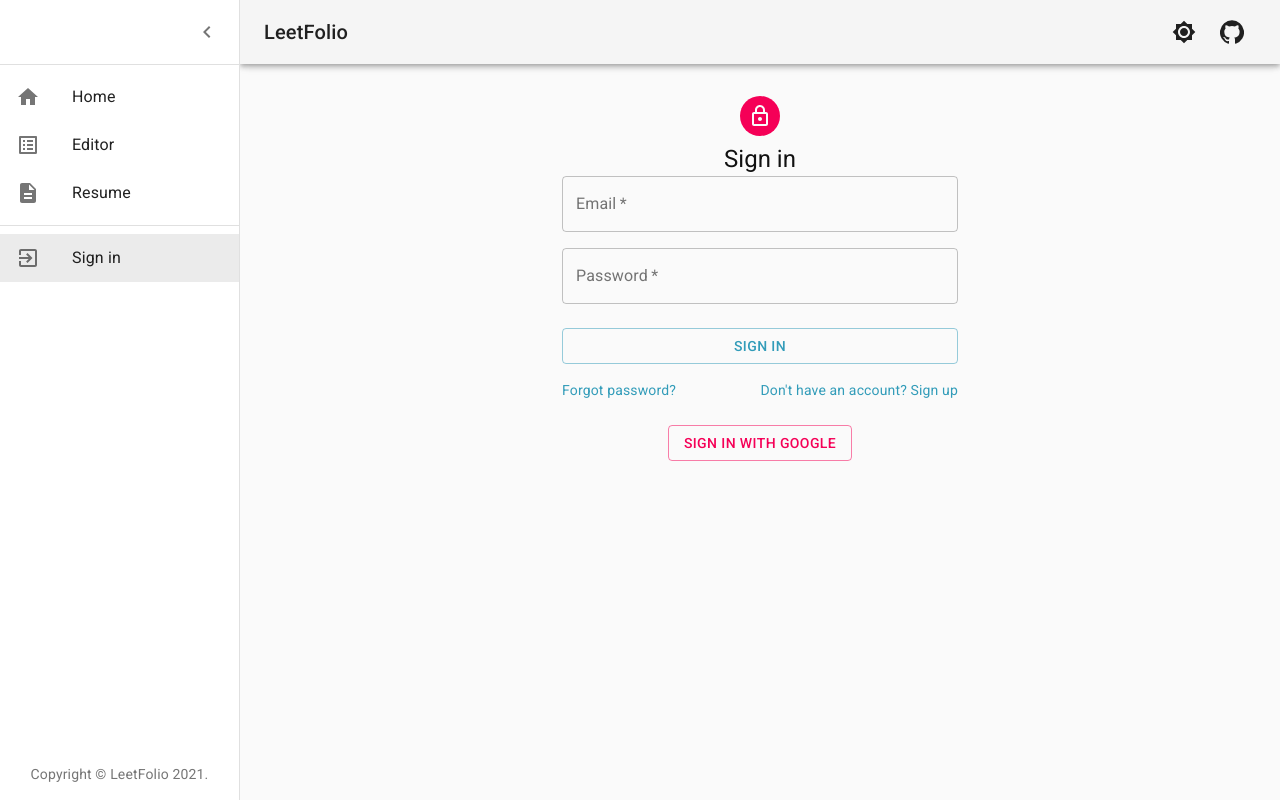
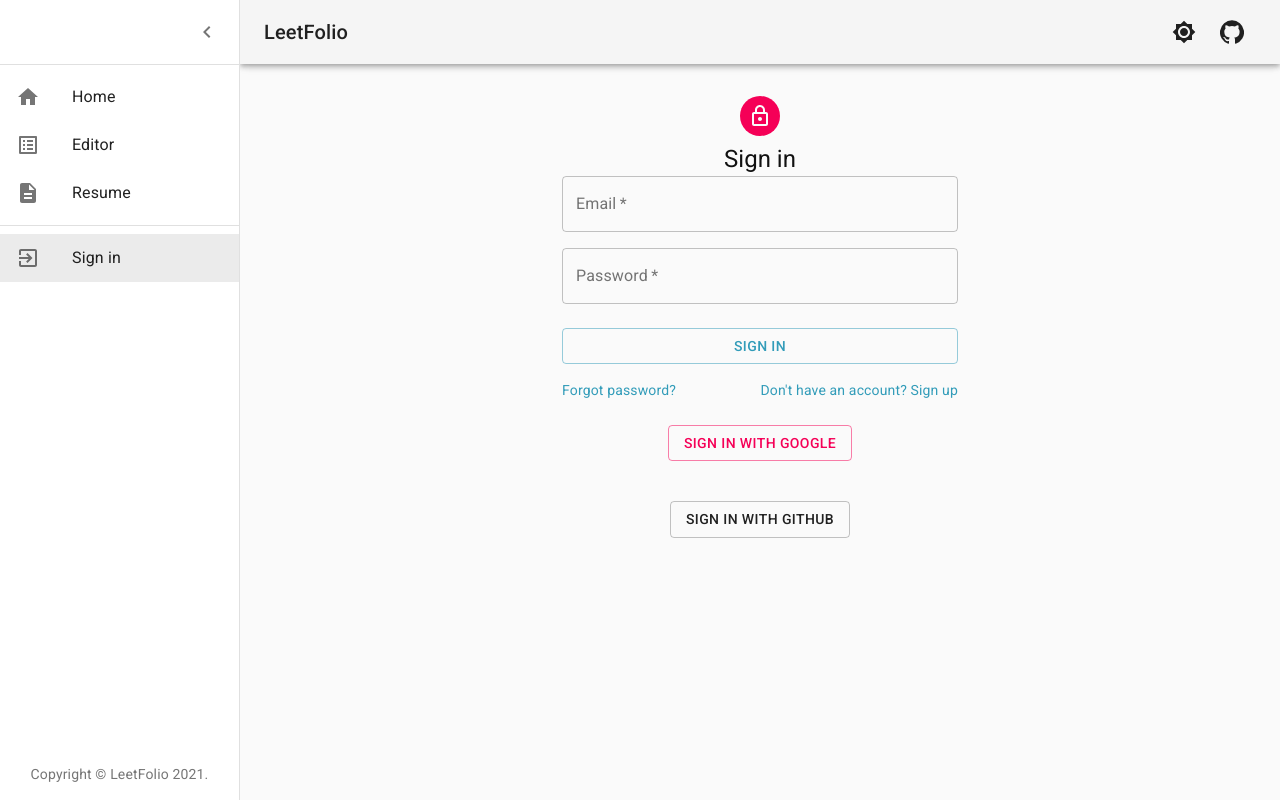
Before and after one commit to JoHoop/leetfolio, a React (Create React App) app: page /signin in a window 1280 px wide. Built offline with nearby package versions, Linux system fonts and the light colour scheme; no server answers.

Commit message:
Add sign in with GitHub

```diff
--- a/src/pages/SignIn.js
+++ b/src/pages/SignIn.js
@@ -5,6 +5,8 @@
   signIn,
   googleSignInPopup,
   googleSignInRedirect,
+  githubSignInPopup,
+  githubSignInRedirect,
 } from '../services/Auth.js';
 import { UserContext } from '../services/UserProvider.js';
 import { UseForm } from '../services/UseForm';
@@ -101,6 +103,21 @@
     setIsLoading(false);
   }, []);
 
+  const handleSignInWithGithub = useCallback(async () => {
+    setIsLoading(true);
+    try {
+      if (isMobile) {
+        await githubSignInRedirect();
+      } else {
+        await githubSignInPopup();
+      }
+      return <Redirect to='/account' />;
+    } catch (error) {
+      setError(error);
+    }
+    setIsLoading(false);
+  }, []);
+
   const { currentUser } = useContext(UserContext);
 
   if (currentUser) {
@@ -180,6 +197,14 @@
         >
           Sign in with Google
         </Button>
+        <Button
+          variant='outlined'
+          color='default'
+          className={classes.googleButton}
+          onClick={handleSignInWithGithub}
+        >
+          Sign in with GitHub
+        </Button>
       </Box>
       <Notification notify={notify} setNotify={setNotify} />
       {isLoading && <Loading />}
--- a/src/services/Auth.js
+++ b/src/services/Auth.js
@@ -15,6 +15,16 @@
 
 export const googleSignInRedirect = () => {
   const provider = new firebase.auth.GoogleAuthProvider();
+  return firebase.auth().signInWithRedirect(provider);
+};
+
+export const githubSignInPopup = () => {
+  const provider = new firebase.auth.GithubAuthProvider();
+  return firebase.auth().signInWithPopup(provider);
+};
+
+export const githubSignInRedirect = () => {
+  const provider = new firebase.auth.GithubAuthProvider();
   return firebase.auth().signInWithRedirect(provider);
 };
 
```
